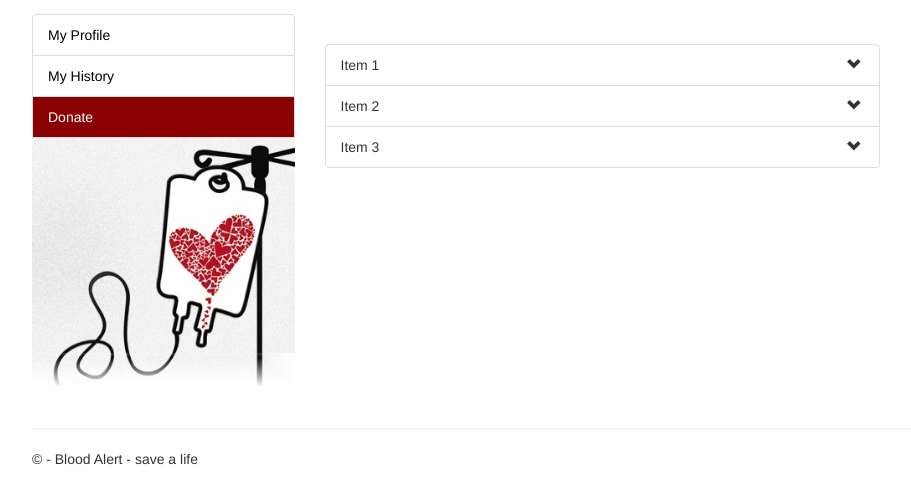
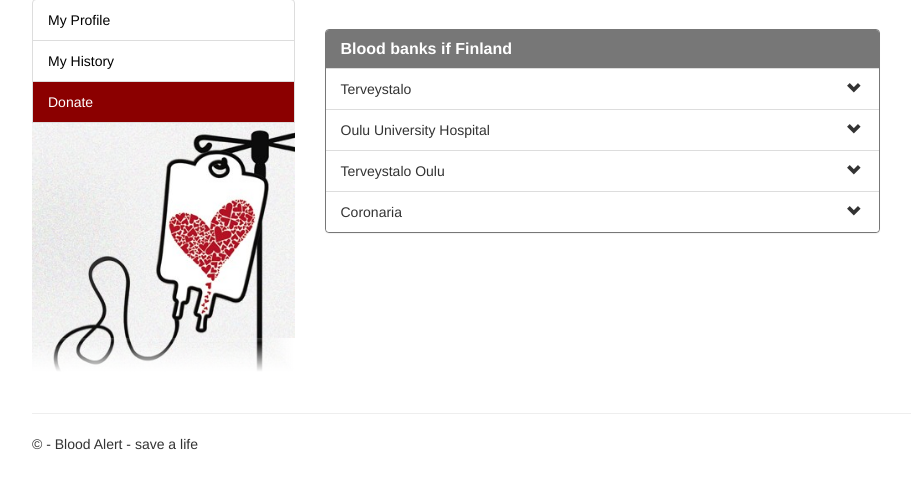
Before and after one commit to kennedyopokuasare/BloodAlert, a Flask app: template src/webClient/templates/donate.html in a window 1280 px wide. Shown: the part 51-555 px from the top of the page, without its empty margins (38-949 px from the left). Run offline with Flask 2, Linux system fonts and the light colour scheme; the template is opened without the code that fills it, so the values that code supplies are empty; data comes from the database, SQL or seed files in the repository; some libraries are stand-ins or nearby versions.

Commit message:
modify donate.js

```diff
--- a/src/webClient/static/scripts/donate.js
+++ b/src/webClient/static/scripts/donate.js
@@ -4,10 +4,65 @@ $(function () {
     $("#myHistoryMenu").css({'background':'white', 'color':'black'});
     $("#donateMenu").css({'background':'darkred', 'color':'white'});
 
-    $('[id^=detail-]').hide();
-    $('.toggle').click(function() {
-        $input = $( this );
-        $target = $('#'+$input.attr('data-toggle'));
-        $target.slideToggle();
+    //get blood banks list
+    $.ajax({
+        url: "/bloodalert/bloodbanks",
+        dataType: "json"
+    }).done(function (data, textStatus, jqXHR) {
+        //create a list of blood banks
+        for (bbankIndex=0; bbankIndex < data.items.length; bbankIndex++){
+            $(
+            '<li class="list-group-item">'+
+                '<div class="row toggle" id="dropdown-bbank-' + bbankIndex + '" data-toggle="bbank-' +  bbankIndex + '">'+
+                    '<div class="col-xs-10">'+
+                        data.items[bbankIndex].name +
+                    '</div>'+
+                    '<div class="col-xs-1"><i class="glyphicon glyphicon-chevron-down" style="right: -45px" ></i></div>'+
+                '</div>'+
+                '<div id="bbank-'+ bbankIndex + '">'+
+                    '<hr></hr>'+
+                    '<div class="container">'+
+                        '<div class="fluid-row">'+
+                            '<center>'+
+                                '<p><b style="font-size:150% ; margin-bottom:10px">' + data.items[bbankIndex].name + '</b></p>'+
+                                '<div style="margin-bottom:5px"><i class="glyphicon glyphicon-map-marker"></i> ' + data.items[bbankIndex].address +', ' + data.items[bbankIndex].city + '</div>'+
+                                '<div style="margin-bottom:5px">'+
+                                    '<span><i class="glyphicon glyphicon-envelope"></i> ' + data.items[bbankIndex].email +' &nbsp&nbsp&nbsp</span>'+
+                                    '<span><i class="glyphicon glyphicon-earphone"></i> ' + data.items[bbankIndex].telephone +'</span><br />'+
+                                '</div>'+
+                                '<div style="width:100%; height:400px; min-width: 300px; min-height: 300px" id="map-' +  bbankIndex + '">'+
+                            '</center>'+
+                        '</div>'+
+                    '</div>'+
+                '</div>'+
+            '</li>'
+            ).appendTo("#bbanksList");
+        }
+
+            //locate blood banks on the maps
+            var myLocation = new google.maps.LatLng(38.885516, -77.09327200000001);
+            var mapOptions = {
+                center: myLocation,
+                zoom: 16
+            };
+            var marker = new google.maps.Marker({
+                position: myLocation,
+                title: "Property Location"
+            });
+            var map = new google.maps.Map(document.getElementById("map-0"),
+                mapOptions);
+            marker.setMap(map);
+
+
+
+        //make the list intractive
+        $('[id^=bbank-]').hide();
+        $('.toggle').click(function() {
+            $input = $( this );
+            $target = $('#'+$input.attr('data-toggle'));
+            $target.slideToggle();
+        });
+
     });
+
 });
--- a/src/webClient/templates/donate.html
+++ b/src/webClient/templates/donate.html
@@ -2,129 +2,17 @@
 {% block donorContent %}
 
 <div style=" margin-top:30px" class="col-xs-12 col-sm-6 col-md-6">
-        <ul class="list-group">
-            <li class="list-group-item">
-                <div class="row toggle" id="dropdown-detail-1" data-toggle="detail-1">
-                    <div class="col-xs-10">
-                        Item 1
-                    </div>
-                    <div class="col-xs-1"><i class="glyphicon glyphicon-chevron-down" style="right: -45px" ></i></div>
-                </div>
-                <div id="detail-1">
-                    <hr></hr>
-                    <div class="container">
-                        <div class="fluid-row">
-                            <div class="col-xs-1">
-                                Detail:
-                            </div>
-                            <div class="col-xs-5">
-                                Lorem ipsum dolor sit amet, consectetur adipiscing elit.
-                            </div>
-                            <div class="col-xs-1">
-                                Detail:
-                            </div>
-                            <div class="col-xs-5">
-                                Lorem ipsum dolor sit amet, consectetur adipiscing elit.
-                            </div>
-                            <div class="col-xs-1">
-                                Detail:
-                            </div>
-                            <div class="col-xs-5">
-                                Lorem ipsum dolor sit amet, consectetur adipiscing elit.
-                            </div>
-                            <div class="col-xs-1">
-                                Detail:
-                            </div>
-                            <div class="col-xs-5">
-                                Lorem ipsum dolor sit amet, consectetur adipiscing elit.
-                            </div>
-                        </div>
-                    </div>
-                </div>
-            </li>
-            <li class="list-group-item">
-                <div class="row toggle" id="dropdown-detail-2" data-toggle="detail-2">
-                    <div class="col-xs-10">
-                        Item 2
-                    </div>
-                    <div class="col-xs-2"><i class="glyphicon glyphicon-chevron-down" style="right: -45px"></i></div>
-                </div>
-                <div id="detail-2">
-                    <hr></hr>
-                    <div class="container">
-                        <div class="fluid-row">
-                            <div class="col-xs-1">
-                                Detail:
-                            </div>
-                            <div class="col-xs-5">
-                                Lorem ipsum dolor sit amet, consectetur adipiscing elit.
-                            </div>
-                            <div class="col-xs-1">
-                                Detail:
-                            </div>
-                            <div class="col-xs-5">
-                                Lorem ipsum dolor sit amet, consectetur adipiscing elit.
-                            </div>
-                            <div class="col-xs-1">
-                                Detail:
-                            </div>
-                            <div class="col-xs-5">
-                                Lorem ipsum dolor sit amet, consectetur adipiscing elit.
-                            </div>
-                            <div class="col-xs-1">
-                                Detail:
-                            </div>
-                            <div class="col-xs-5">
-                                Lorem ipsum dolor sit amet, consectetur adipiscing elit.
-                            </div>
-                        </div>
-                    </div>
-                </div>
-            </li>
-            <li class="list-group-item">
-                <div class="row toggle" id="dropdown-detail-3" data-toggle="detail-3">
-                    <div class="col-xs-10">
-                        Item 3
-                    </div>
-                    <div class="col-xs-2"><i class="glyphicon glyphicon-chevron-down" style="right: -45px"></i></div>
-                </div>
-                <div id="detail-3">
-                    <hr></hr>
-                    <div class="container">
-                        <div class="fluid-row">
-                            <div class="col-xs-1">
-                                Detail:
-                            </div>
-                            <div class="col-xs-5">
-                                Lorem ipsum dolor sit amet, consectetur adipiscing elit.
-                            </div>
-                            <div class="col-xs-1">
-                                Detail:
-                            </div>
-                            <div class="col-xs-5">
-                                Lorem ipsum dolor sit amet, consectetur adipiscing elit.
-                            </div>
-                            <div class="col-xs-1">
-                                Detail:
-                            </div>
-                            <div class="col-xs-5">
-                                Lorem ipsum dolor sit amet, consectetur adipiscing elit.
-                            </div>
-                            <div class="col-xs-1">
-                                Detail:
-                            </div>
-                            <div class="col-xs-5">
-                                Lorem ipsum dolor sit amet, consectetur adipiscing elit.
-                            </div>
-                        </div>
-                    </div>
-                </div>
-            </li>
-        </ul>
+    <div class="panel panel-default" style="border-color:#777777">
+        <div class="panel-heading" style="background:#777777">
+            <h3 class="panel-title" style="color:white"><b>Blood banks if Finland</b></h3>
+        </div>
+        <ul id="bbanksList" class="list-group"></ul>
+    </div>
 </div>
 
 {% endblock %}
 
 {% block scripts %}
+    <script src="https://maps.googleapis.com/maps/api/js?key=AIzaSyDGprWQfGxJIggOzKIkQtkSrsENm5XeIkM"></script>
     <script src="{{url_for('static',filename='scripts/donate.js')}}"></script>
 {% endblock %}
--- a/src/webClient/templates/donor_layout.html
+++ b/src/webClient/templates/donor_layout.html
@@ -1,7 +1,7 @@
 {% extends "layout.html" %}
 
 {% block content %}
-<div class="row" style="margin-top:15px">
+<div class="row" >
 	<div class="col-sm-3 col-md-3 sidebar">
         <div class="list-group">
             <a id="myProfileMenu" href="{{ url_for('profile') }}" class="list-group-item">My Profile</a>
```
